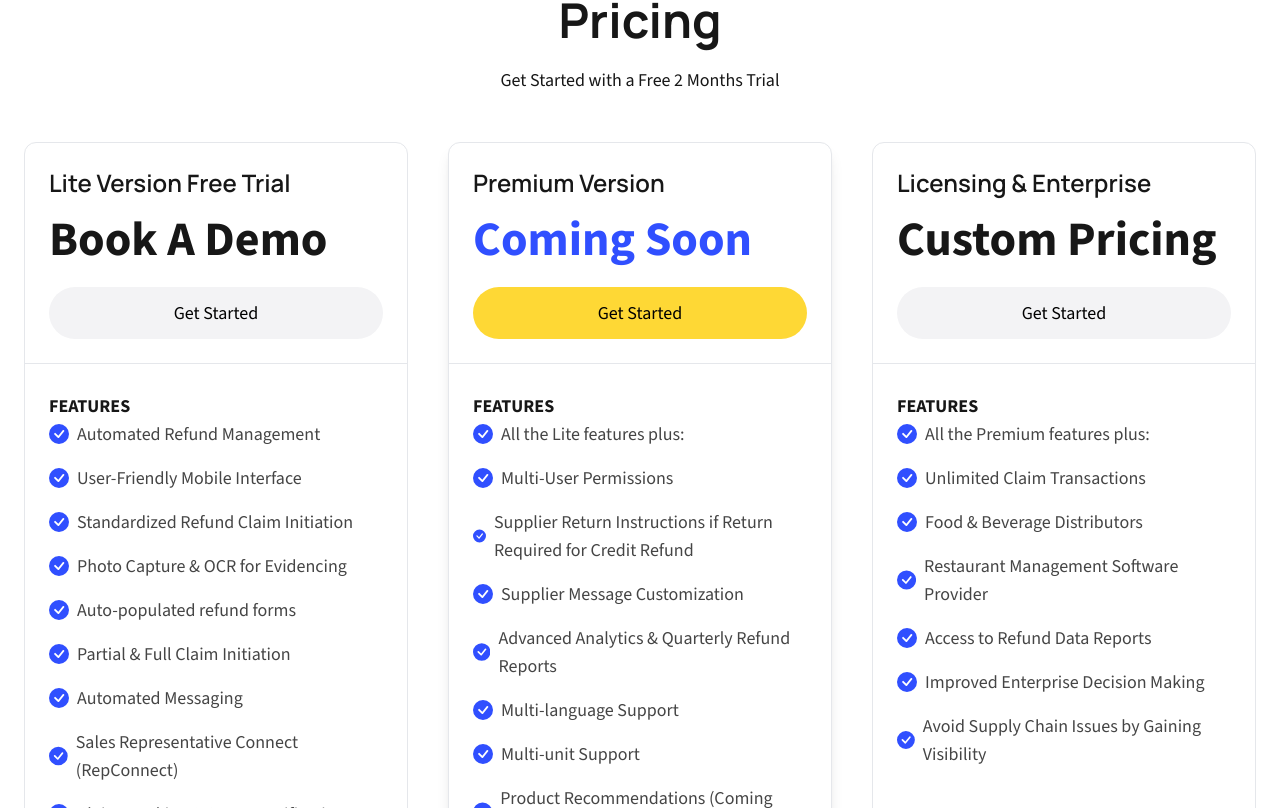
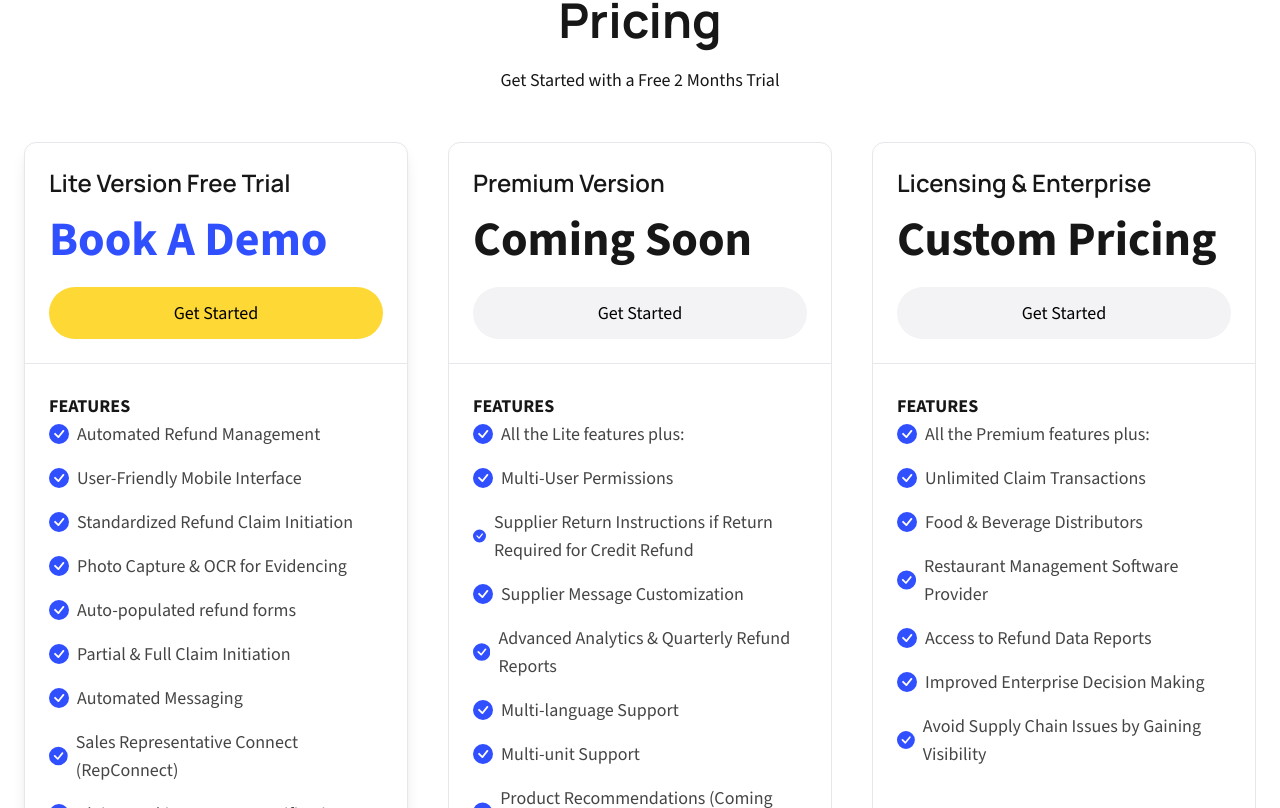
Before and after one commit to mahditasfin/butter-website-main, a Next.js app: page / in a window 1280 px wide. Shown: the part 3072-3880 px from the top of the page. Built offline with nearby package versions, Linux system fonts and the light colour scheme.

Commit message:
Update Pricing.tsx

```diff
--- a/src/components/Pricing/Pricing.tsx
+++ b/src/components/Pricing/Pricing.tsx
@@ -6,7 +6,7 @@ const Pricing: React.FC = () => {
     return (
         <div className="grid grid-cols-1 lg:grid-cols-3 gap-8">
             {tiers.map((tier, index) => (
-                <PricingColumn key={tier.name} tier={tier} highlight={index === 1} />
+                <PricingColumn key={tier.name} tier={tier} highlight={index === 0} />
             ))}
         </div>
     )
```
